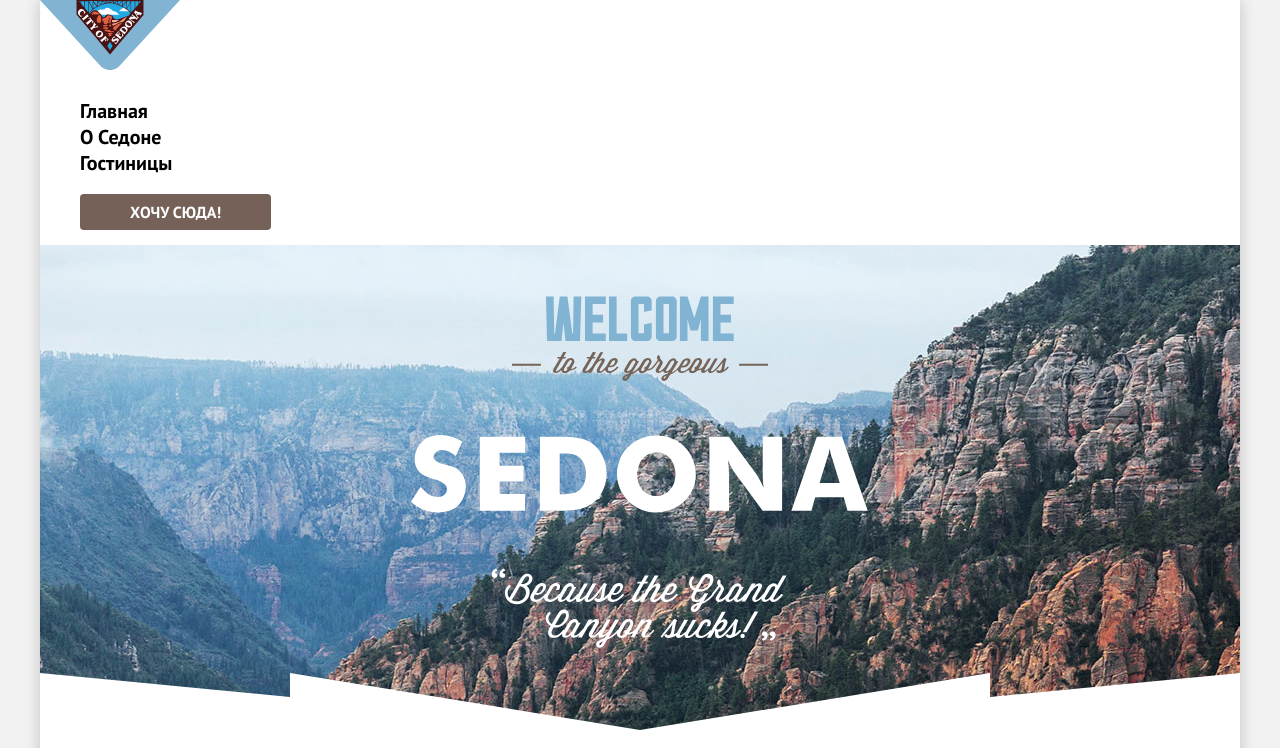
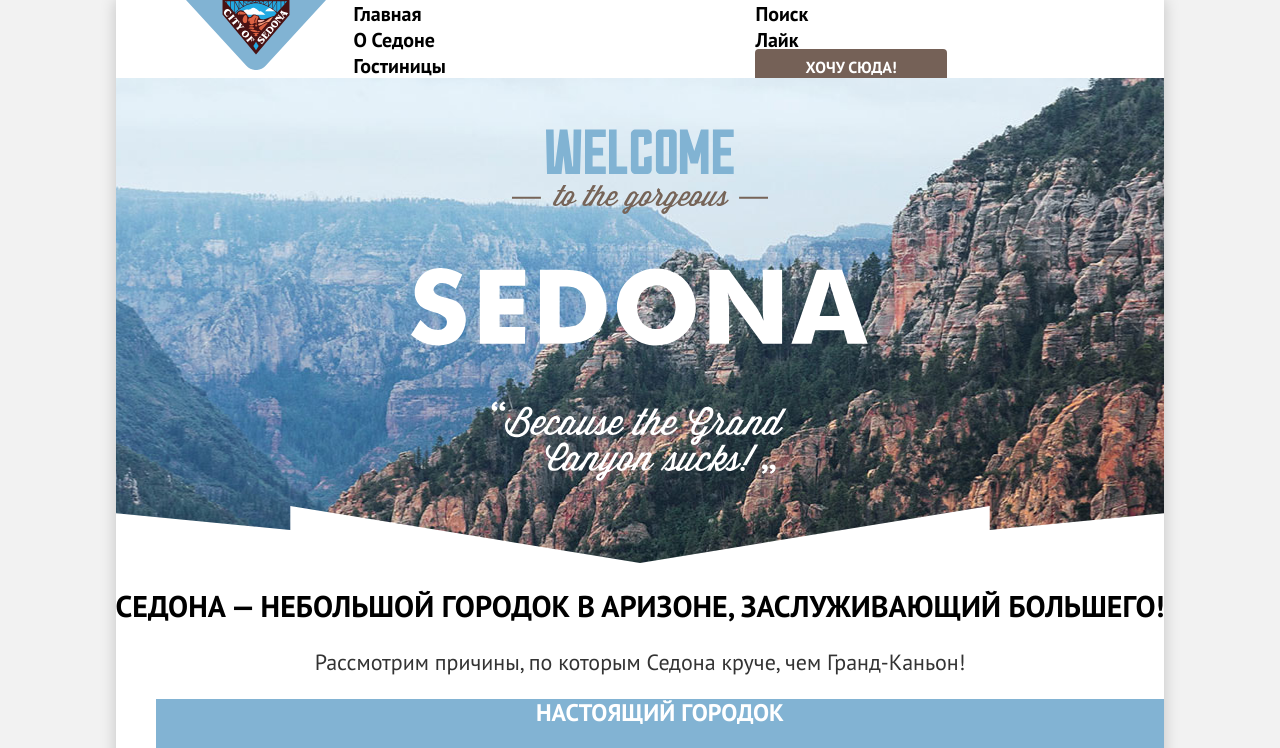
Before and after one commit to htmlacademy-htmlcss/2261471-sedona-36, a plain HTML site: page index.html in a window 1280 px wide. Shown: the top 748 px of the page. Drawn offline with Linux system fonts and the light colour scheme.

Commit message:
Добавляет flex главной странице и хедеру

```diff
--- a/index.html
+++ b/index.html
@@ -8,7 +8,7 @@
   </head>
 
   <body>
-    <div class="color-container">
+    <div class="page-container">
     <header class="page-header">
       <nav class="navigation">
         <a class="navigation-logo" >
@@ -28,14 +28,14 @@
         <ul class="navigation-list navigation-user">
           <li class="navigation-item">
             <a class="navigation-link" href="#">
-              <span class="visually-hidden">
+              <span class="#">
                 Поиск
               </span>
             </a>
           </li>
           <li class="navigation-item">
             <a class="navigation-link" href="#">
-              <span class="visually-hidden">Лайк
+              <span class="#">Лайк
               </span>
             </a>
           </li>
@@ -47,7 +47,7 @@
       </nav>
     </header>
 
-    <main class="main-index">
+    <main class=" main-conteiner main-index">
       <div class="hero-block">
         <h1 class="visually-hidden">Добро пожаловать в Седона</h1>
         <img class="logo-welcome" src="images/welcome.svg" width="458" height="352"
--- a/styles/styles.css
+++ b/styles/styles.css
@@ -14,17 +14,20 @@
     font-display: swap;
 }
 
+html {
+    height: 100%;
+}
+
 body {
+    display: flex;
+    justify-content: center;
     font-family: "PT Sans", sans-serif;
     font-size: 22px;
     line-height: 26px;
     color: #333333;
     background-color: #F2F2F2;
     margin: 0;
-    margin-right: 40px;
-    margin-left: 40px;
-
-}
+    }
 
 .visually-hidden {
     position: absolute;
@@ -39,10 +42,19 @@ body {
     overflow: hidden;
 }
 
-.color-container {
+.page-container {
+    display: flex;
+    flex-direction: column;
+    max-width: 1200px;
+    min-height: 100%;
     background-color: #ffffff;
     box-shadow: 0px 0px 15px 0px #00000033;
 }
+
+.main-container {
+    flex-grow: 1;
+}
+
 
 .button {
     font-size: 16px;
@@ -61,8 +73,25 @@ body {
     color: #000000;
 }
 
+.navigation {
+    display: flex;
+    margin: 0 70px;
+}
+
+.navigation-logo {
+    margin-right: 28px;
+}
+
 .navigation-list {
+    width: 339px;
     list-style-type: none;
+    margin: 0;
+    padding: 0;
+}
+
+.navigation-user {
+    max-width: 350px;
+    margin-left: auto;
 }
 
 .navigation-link {
```
Also changed, not shown: catalog.html (+1 -1 lines).
